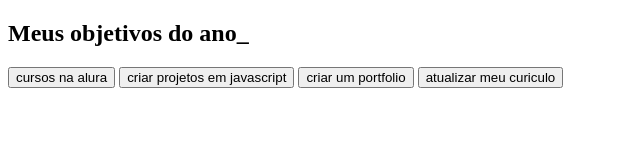
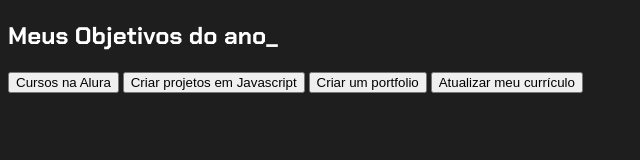
Before and after one commit to cauaneleitequadros/projetodevida, a plain HTML site: page index.html in a window 1280 px wide. Shown: the whole page, without its empty margins (0-640 px from the left). Drawn offline with Linux system fonts and the light colour scheme.

Commit message:
Add files via upload

```diff
--- a/index.html
+++ b/index.html
@@ -1,22 +1,22 @@
 <!DOCTYPE html>
 <html lang="pt-br">
+
 <head>
     <meta charset="UTF-8">
     <meta name="viewport" content="width=device-width, initial-scale=1.0">
-    <title>meus obbjetivos do ano</title>
-    <link rel="style sheeet"href="style.css 1">
+    <title>Meus objetivos do ano</title>
+    <link rel="stylesheet" href="style.css">
 </head>
+
 <body>
     <section class="conteudo-principal">
-        <h2 class="titulo-principal">Meus objetivos do ano<span>_</span></h2>
+        <h2 class="titulo-principal">Meus Objetivos do ano<span>_</span></h2>
         <div class="botoes">
-            <button class="botao">cursos na  alura</button>
-            <button class="botao">criar projetos em javascript</button>
-            <button class="botao">criar um portfolio</button>
-            <button class="botao">atualizar meu curiculo </button>
-
+            <button class="botao">Cursos na Alura</button>
+            <button class="botao">Criar projetos em Javascript</button>
+            <button class="botao">Criar um portfolio</button>
+            <button class="botao">Atualizar meu currículo</button>
         </div>
     </section>
-
 </body>
 </html>
--- a/style.css
+++ b/style.css
@@ -1,45 +1,16 @@
-:root{
+@import url('https://fonts.googleapis.com/css2?family=Chakra+Petch:wght@400;700&display=swap');
+
+:root {
     --cor-de-fundo: #1E1E1E;
-    --verde:#6FFF57;
-    --branco:#FFFFFF;
-    --botao-ativo:#3A375E;
-    --botao-inativo:rgba(58, 55, 94, 0.5);
+    --verde: #6FFF57;
+    --branco: #FFFFFF;
+    --botao-ativo: #3A375E;
+    --botao-inativo: rgba(58, 55, 94, 0.5);
     --texto-fundo: rgba(58, 55, 94, 0.3);
 }
 
-body{
+body {
     background-color: var(--cor-de-fundo);
-    color:var(--branco);
-    font-family:'chakra petch', sans-serif;
+    color: var(--branco);
+    font-family: 'Chakra Petch', sans-serif;
 }
-
-
-.conteudo-principal{
-    display:flex;
-    flex-direction: column;
-    justify-content: center;
-    align-items:center;
-    max-width: 1200px;
-    width: 100;
-    margin: 0 auto;
-}
-
-.titulo-principal{
-    text-align: left;
-    width: 100;
-    font-size: 32px;
-}
-
-.titulo-principal span{
-    color: var(--verde);
-}
-
-.botao{
-    font-family: "crakra petch", sans-serif;
-    background-color: var(--botao-inativo);
-    color: var(--branco);
-    display: flex;
-    justify-content: center;
-    padding: 1em;
-    font-size: 18px;
-}
```
Also changed, not shown: main.js (added).
